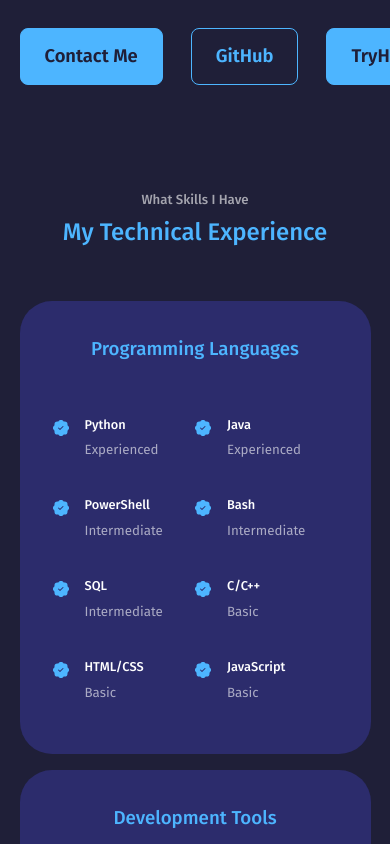
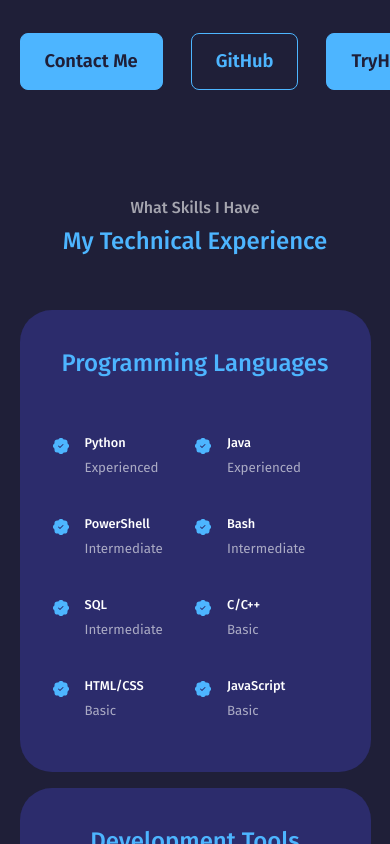
Before and after one commit to milobzb/emanuelbotros.github.io, a React (Create React App) app: page / in a window 390 px wide. Shown: the part 1835-2679 px from the top of the page. Built offline with nearby package versions, Linux system fonts and the light colour scheme.

Commit message:
Updated Current Info

```diff
--- a/src/components/about/about.css
+++ b/src/components/about/about.css
@@ -187,3 +187,13 @@
 #about h2 {
   margin-bottom: 5rem; /* Add space under the 'About Me' title */
 }
+
+@media screen and (max-width: 600px) {
+  h1, h2, h3 {
+    font-size: 1.5rem; /* adjust as needed */
+  }
+
+  h5 {
+    font-size: 1rem;
+  }
+}
--- a/src/components/header/header.css
+++ b/src/components/header/header.css
@@ -103,3 +103,13 @@ header {
   background-color: #3ca0e6;
   color: white;
 }
+
+@media screen and (max-width: 600px) {
+  h1, h2, h3 {
+    font-size: 1.5rem; /* adjust as needed */
+  }
+
+  h5 {
+    font-size: 1rem;
+  }
+}
--- a/src/index.css
+++ b/src/index.css
@@ -39,6 +39,7 @@ body {
   background: var(--color-bg);
   color: var(--color-white);
   line-height: 1.7;
+  overflow-x: hidden;
 }
 
 
```
